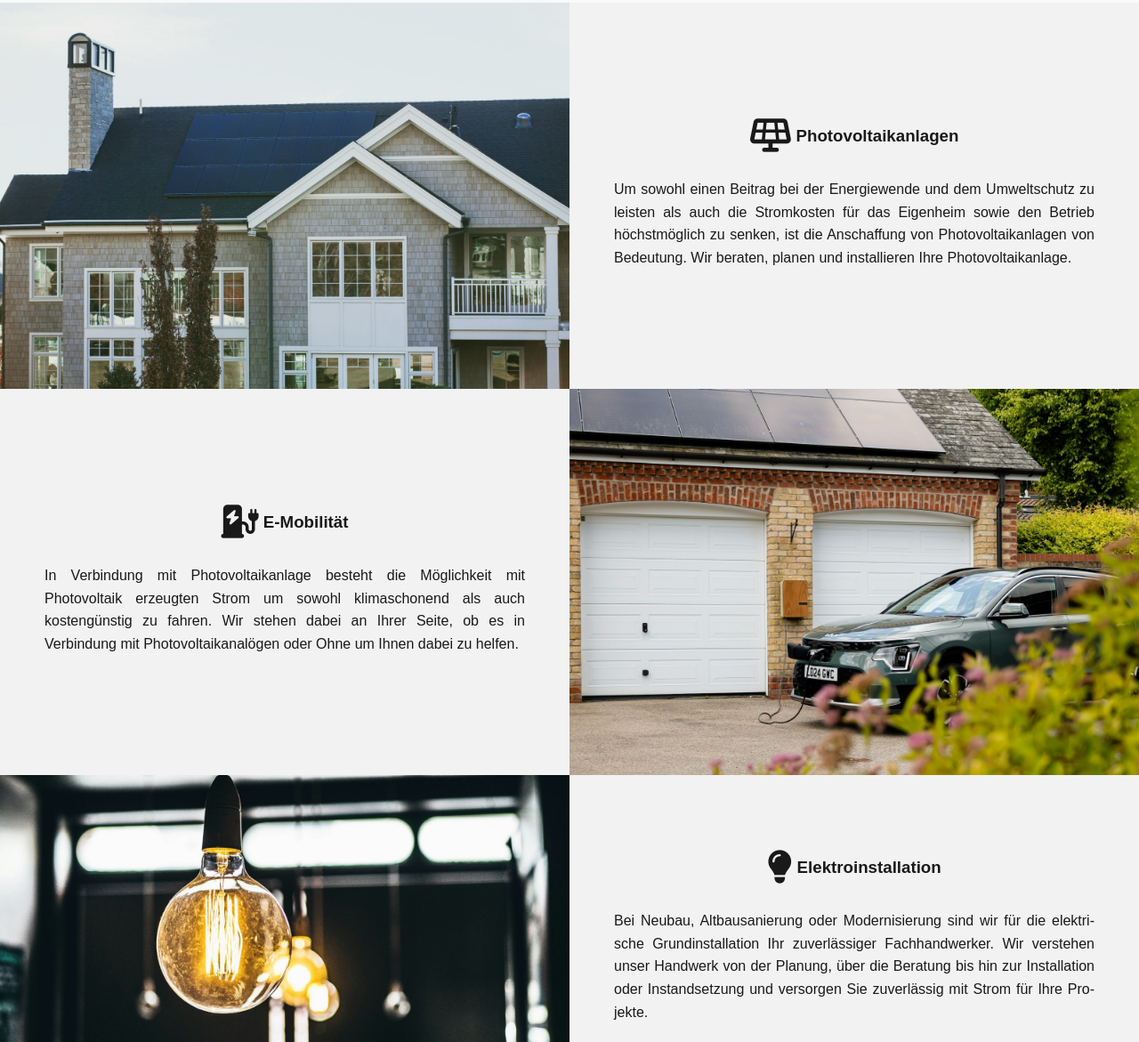
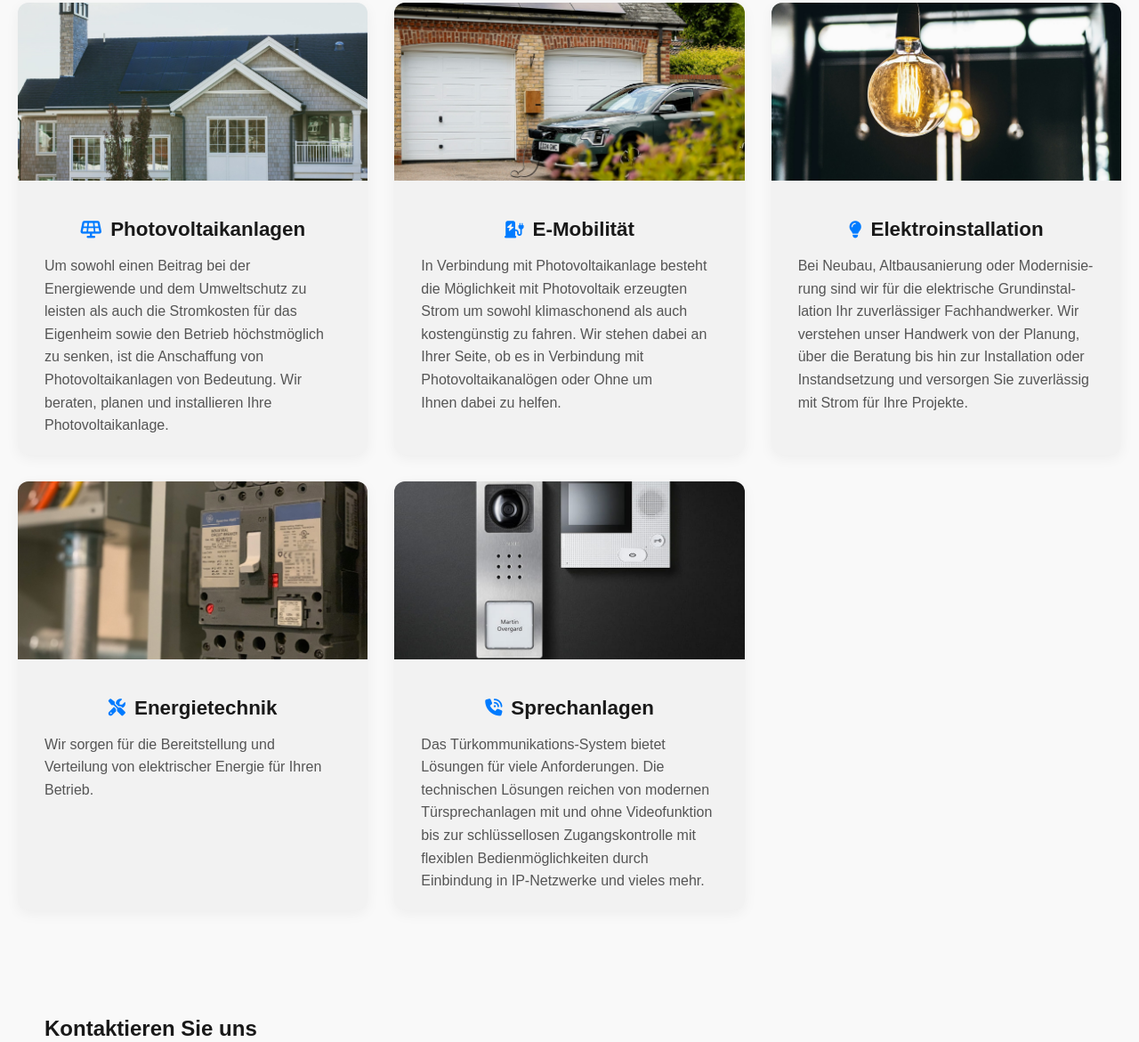
Before and after one commit to elektrodamas/elektrodamas, a plain HTML site: page index.html in a window 1280 px wide. Shown: the part 997-2168 px from the top of the page at 89% size. Drawn offline with Linux system fonts and the light colour scheme; a web font is replaced by a local one.

Commit message:
use cards for services region

```diff
--- a/index.html
+++ b/index.html
@@ -65,69 +65,75 @@
                 Seite. Mit professionellem Service rund um Elektroinstallationen und zahlreichen weiteren Leistungen
                 überzeugen wir unsere Kund:innen in der Region und Umgebung. Sowohl für Privatkund:innen als auch für
                 Gewerbe- und Industriekund: innen sind wir der Elektro-Partner des Vertrauens.</p>
-            <section class="grid">
-                <div class="grid-row">
-                    <div class="grid-col1 col-img">
+
+            <div class="services-grid">
+                <!-- Service 1: Photovoltaik -->
+                <div class="service-card has-animation">
+                    <div class="card-image">
                         <img loading="lazy" src="imgs/solar.jpg" alt="Solar panels on a roof" />
                     </div>
-                    <div class="grid-col2 col-text">
-                        <h3 class="has-animation"><i class="fa-solid fa-solar-panel fa-2xl"></i> Photovoltaikanlagen
-                        </h3>
-                        <p class="has-animation">Um sowohl einen Beitrag bei der Energiewende und dem Umweltschutz zu
+                    <div class="card-content">
+                        <h3><i class="fa-solid fa-solar-panel"></i> Photovoltaikanlagen</h3>
+                        <p>Um sowohl einen Beitrag bei der Energiewende und dem Umweltschutz zu
                             leisten als auch die Stromkosten für das Eigenheim sowie den Betrieb höchstmöglich zu
                             senken, ist die Anschaffung von Photovoltaikanlagen von Bedeutung. Wir beraten, planen und
                             installieren Ihre Photovoltaikanlage.</p>
                     </div>
                 </div>
-                <div class="grid-row">
-                    <div class="grid-col1 col-text">
-                        <h3 class="has-animation"><i class="fa-solid fa-charging-station fa-2xl"></i> E-Mobilität</h3>
-                        <p class="has-animation">
-                            In Verbindung mit Photovoltaikanlage besteht die Möglichkeit mit Photovoltaik erzeugten
-                            Strom um sowohl klimaschonend als auch kostengünstig zu fahren. Wir stehen dabei an Ihrer
-                            Seite, ob es in Verbindung mit Photovoltaikanalögen oder Ohne um Ihnen dabei zu helfen.
-                        </p>
-                    </div>
-                    <div class="grid-col2 col-img">
+
+                <!-- Service 2: E-Mobilität -->
+                <div class="service-card has-animation">
+                    <div class="card-image">
                         <img loading="lazy" src="imgs/car.jpg" alt="Electric vehicle charging station" />
                     </div>
+                    <div class="card-content">
+                        <h3><i class="fa-solid fa-charging-station"></i> E-Mobilität</h3>
+                        <p>In Verbindung mit Photovoltaikanlage besteht die Möglichkeit mit Photovoltaik erzeugten
+                            Strom um sowohl klimaschonend als auch kostengünstig zu fahren. Wir stehen dabei an Ihrer
+                            Seite, ob es in Verbindung mit Photovoltaikanalögen oder Ohne um Ihnen dabei zu helfen.</p>
+                    </div>
                 </div>
-                <div class="grid-row">
-                    <div class="grid-col1 col-img">
+
+                <!-- Service 3: Elektroinstallation -->
+                <div class="service-card has-animation">
+                    <div class="card-image">
                         <img loading="lazy" src="imgs/lamp.jpg" alt="Modern lighting installation" />
                     </div>
-                    <div class="grid-col2 col-text">
-                        <h3 class="has-animation"><i class="fa-solid fa-lightbulb fa-2xl"></i> Elektroinstallation</h3>
-                        <p class="has-animation">Bei Neubau, Altbau­sanie­rung oder Moder­nisie­rung sind wir für die
+                    <div class="card-content">
+                        <h3><i class="fa-solid fa-lightbulb"></i> Elektroinstallation</h3>
+                        <p>Bei Neubau, Altbau­sanie­rung oder Moder­nisie­rung sind wir für die
                             elek­tri­sche Grund­instal­lation Ihr zuver­läs­siger Fach­hand­werker. Wir verstehen unser
                             Hand­werk von der Pla­nung, über die Be­ratung bis hin zur Instal­lation oder
                             Instand­setzung und ver­sor­gen Sie zu­ver­lässig mit Strom für Ihre Pro­jekte.</p>
                     </div>
                 </div>
-                <div class="grid-row">
-                    <div class="grid-col1 col-text">
-                        <h3 class="has-animation"><i class="fa-solid fa-screwdriver-wrench fa-2xl"></i> Energietechnik
-                            für Ihren Betrieb</h3>
-                        <p class="has-animation">wir sorgen für die Breitstellung und Verteilung von elektrischen
-                            Energie für Ihren Betrieb</p>
-                    </div>
-                    <div class="grid-col2 col-img">
+
+                <!-- Service 4: Energietechnik -->
+                <div class="service-card has-animation">
+                    <div class="card-image">
                         <img loading="lazy" src="imgs/circuit.jpg" alt="Industrial circuit board" />
                     </div>
+                    <div class="card-content">
+                        <h3><i class="fa-solid fa-screwdriver-wrench"></i> Energietechnik</h3>
+                        <p>Wir sorgen für die Bereitstellung und Verteilung von elektrischer
+                            Energie für Ihren Betrieb.</p>
+                    </div>
                 </div>
-                <div class="grid-row">
-                    <div class="grid-col1 col-img">
+
+                <!-- Service 5: Sprechanlagen -->
+                <div class="service-card has-animation">
+                    <div class="card-image">
                         <img loading="lazy" src="imgs/sprechanlage.jpg" alt="Modern intercom system" />
                     </div>
-                    <div class="grid-col2 col-text">
-                        <h3 class="has-animation"><i class="fa-solid fa-phone-volume fa-2xl"></i> Sprechanlagen</h3>
-                        <p class="has-animation">Das Türkommunikations-System bietet Lösungen für viele Anforderungen.
+                    <div class="card-content">
+                        <h3><i class="fa-solid fa-phone-volume"></i> Sprechanlagen</h3>
+                        <p>Das Türkommunikations-System bietet Lösungen für viele Anforderungen.
                             Die technischen Lösungen reichen von modernen Türsprechanlagen mit und ohne Videofunktion
                             bis zur schlüssellosen Zugangskontrolle mit flexiblen Bedienmöglichkeiten durch Einbindung
                             in IP-Netzwerke und vieles mehr.</p>
                     </div>
                 </div>
-            </section>
+            </div>
         </section>
         <section class="page-section contact" id="contact">
             <h2 class="has-animation">Kontaktieren Sie uns</h2>
--- a/style.css
+++ b/style.css
@@ -120,64 +120,82 @@ main {
 
 .services h2,
 .services p {
-    padding: 0 50px 0 50px;
+    padding: 0 10px 0 10px;
 }
 
 .services {
     padding: 50px 0 50px 0;
 }
 
-.grid {
+.services-grid {
+    display: grid;
+    grid-template-columns: repeat(auto-fit, minmax(350px, 1fr));
+    gap: 30px;
+    padding: 0 20px;
+    max-width: 1400px;
+    margin: 0 auto;
+}
+
+.service-card {
+    background: var(--article-background);
+    border-radius: 12px;
+    overflow: hidden;
+    box-shadow: 0 4px 15px rgba(0, 0, 0, 0.05);
+    transition: transform 0.3s ease, box-shadow 0.3s ease;
     display: flex;
     flex-direction: column;
-    width: 100%;
 }
 
-.grid h3 {
-    text-align: center;
+.service-card:hover {
+    transform: translateY(-5px);
+    box-shadow: 0 10px 25px rgba(0, 0, 0, 0.1);
 }
 
-.grid-row {
-    display: flex;
-    flex-direction: row;
-    justify-content: flex-start;
-    flex-wrap: nowrap;
-    align-items: stretch;
+.card-image {
+    height: 200px;
     width: 100%;
-}
-
-.grid-col1,
-.grid-col2 {
-    flex: 1;
-    padding: 10px;
-    box-sizing: border-box;
-}
-
-.col-text {
-    background-color: var(--article-background);
-    display: flex;
-    flex-direction: column;
-    justify-content: center;
-    padding: 0;
-    overflow: hidden;
-    align-items: center;
-}
-
-.col-img {
-    padding: 0;
     overflow: hidden;
 }
 
-.col-img img {
+.card-image img {
     width: 100%;
     height: 100%;
-    overflow-clip-margin: content-box;
-    overflow: clip;
-    transition: transform 0.3s ease-out;
+    object-fit: cover;
+    transition: transform 0.5s ease;
 }
 
-.col-img img:hover {
-    transform: scale(1.1, 1.1);
+.service-card:hover .card-image img {
+    transform: scale(1.05);
+}
+
+.card-content {
+    padding: 20px;
+    flex-grow: 1;
+    display: flex;
+    flex-direction: column;
+}
+
+.card-content h3 {
+    font-size: 1.4rem;
+    margin-bottom: 15px;
+    color: var(--heading-color);
+    display: flex;
+    align-items: center;
+    justify-content: center;
+    gap: 10px;
+}
+
+.card-content h3 i {
+    color: var(--button-background);
+    font-size: 1.2rem;
+}
+
+.card-content p {
+    font-size: 1rem;
+    color: #555;
+    line-height: 1.6;
+    margin: 0;
+    text-align: left;
 }
 
 /* Footer */
@@ -438,22 +456,9 @@ form button:hover {
         padding: 0 20px;
     }
 
-    .grid-row {
-        flex-direction: column;
-    }
-
-    .grid-row .col-img {
-        order: -1;
-        margin: 0;
-        padding: 0;
-        display: flex;
-        align-items: stretch;
-    }
-
-    .grid-row .col-img img {
-        width: 100%;
-        height: 100%;
-        object-fit: cover;
+    .services-grid {
+        padding: 0 20px;
+        grid-template-columns: 1fr;
     }
 
     footer #impressum {
```
